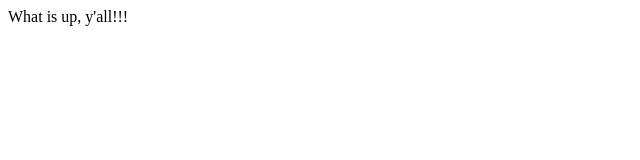
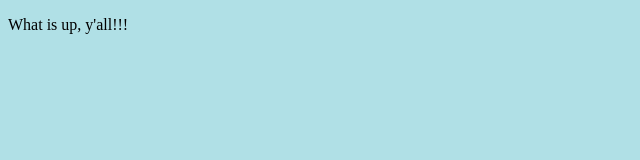
Before and after one commit to usumoio/website, a plain HTML site: page index.html in a window 1280 px wide. Shown: the whole page, without its empty margins (0-640 px from the left). Drawn offline with Linux system fonts and the light colour scheme.

Commit message:
added css

```diff
--- a/index.html
+++ b/index.html
@@ -1 +1,9 @@
+<!DOCTYPE html>
+<html>
+<head>
+  <link rel="stylesheet" href="universal.css">
+</head>
+
 <p>What is up, y'all!!!</p>
+
+<body>
--- /dev/null
+++ b/universal.css
@@ -0,0 +1,3 @@
+body {
+  background-color: powderblue;
+}
```
